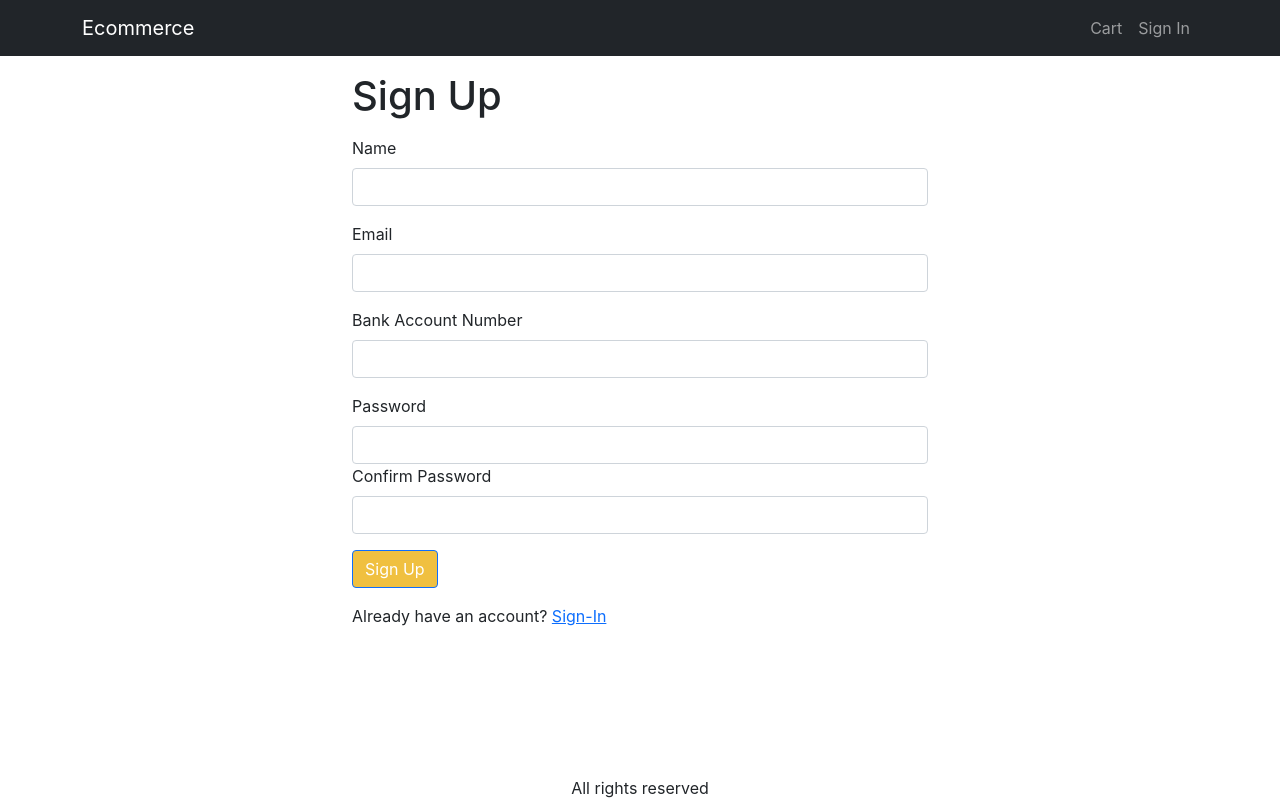
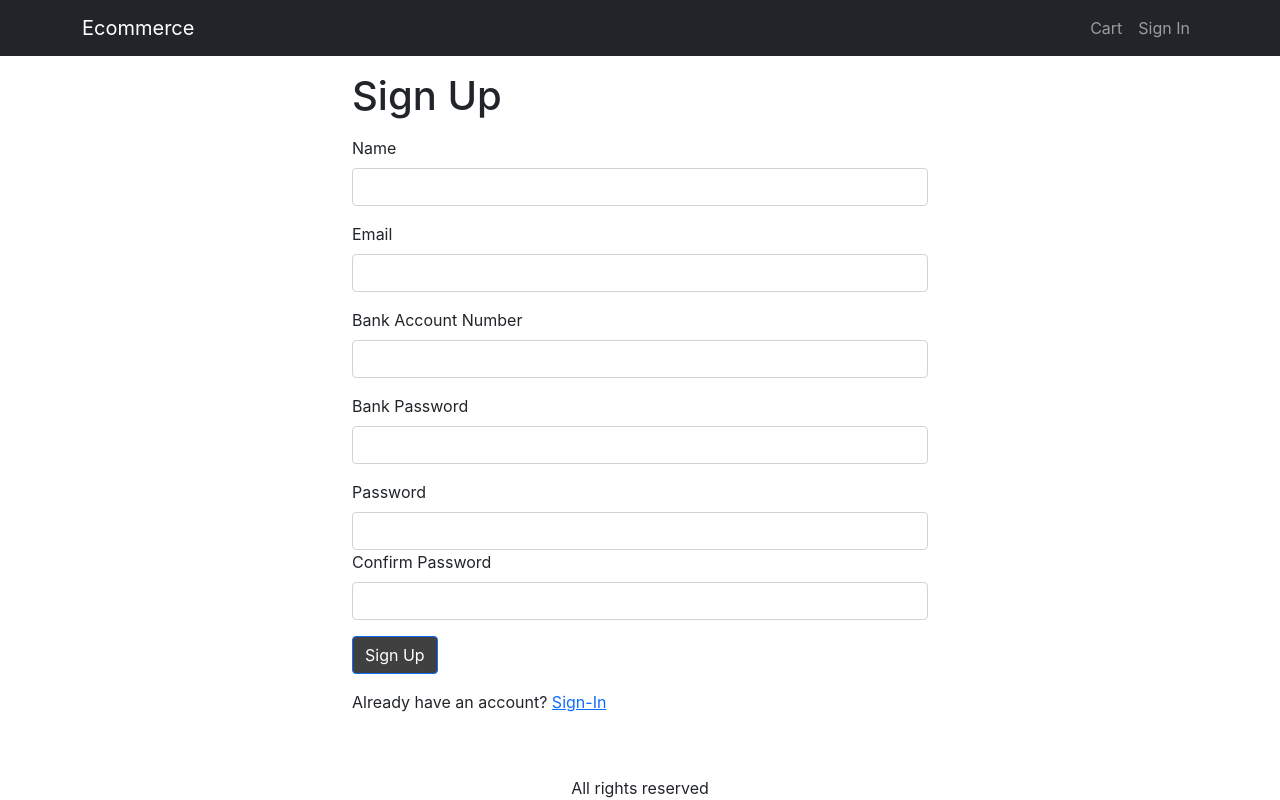
Before and after one commit to Akib-Alvee/ecommerce, a React (Create React App) app in the folder frontend/: page /signup in a window 1280 px wide. Built offline with nearby package versions, Linux system fonts and the light colour scheme.

Commit message:
bank info

```diff
--- a/frontend/src/index.css
+++ b/frontend/src/index.css
@@ -13,7 +13,7 @@ main {
   flex: 1;
 }
 .btn-primary {
-  background-color: #f0c040;
+  background-color: #404040;
 }
 
 .products {
@@ -22,7 +22,7 @@ main {
   justify-content: center;
 }
 .rating span {
-  color: #ffc000;
+  color: #404040;
 }
 .product {
   border: 1px #404040 solid;
--- a/frontend/src/screens/PaymentMethodScreen.js
+++ b/frontend/src/screens/PaymentMethodScreen.js
@@ -14,7 +14,7 @@ export default function PaymentMethodScreen() {
   } = state;
   const [accountname, setAccountName] = useState('');
   const [accountnumber, setAccountNumber] = useState('');
-  const [bankpassword, setBankPassword] = useState('');
+  const [bankpass, setBankPassword] = useState('');
 
   const [paymentMethodName, setPaymentMethod] = useState(
     paymentMethod || 'PayPal'
@@ -56,7 +56,7 @@ export default function PaymentMethodScreen() {
               onChange={(e) => setAccountNumber(e.target.value)}
             />
           </Form.Group>
-          <Form.Group className="mb-3" controlId="bankpassword">
+          <Form.Group className="mb-3" controlId="bankpass">
             <Form.Label>Bank Password</Form.Label>
             <Form.Control
               type="password"
--- a/frontend/src/screens/SignupScreen .js
+++ b/frontend/src/screens/SignupScreen .js
@@ -18,6 +18,7 @@ export default function SignupScreen() {
   const [name, setName] = useState('');
   const [email, setEmail] = useState('');
   const [account, setAccount] = useState('');
+  const [bankpass, setBankPassword] = useState('');
   const [password, setPassword] = useState('');
   const [confirmPassword, setConfirmPassword] = useState('');
 
@@ -34,6 +35,7 @@ export default function SignupScreen() {
         name,
         email,
         account,
+        bankpass,
         password,
       });
       ctxDispatch({ type: 'USER_SIGNIN', payload: data });
@@ -78,6 +80,14 @@ export default function SignupScreen() {
             onChange={(e) => setAccount(e.target.value)}
           />
         </Form.Group>
+        <Form.Group className="mb-3" controlId="bankpass">
+          <Form.Label>Bank Password</Form.Label>
+          <Form.Control
+            type="password"
+            required
+            onChange={(e) => setBankPassword(e.target.value)}
+          />
+        </Form.Group>
         <Form.Group className="mb-3" controlId="password">
           <Form.Label>Password</Form.Label>
           <Form.Control
```
Also changed, not shown: 2 other files (tests, documents, lock files or other folders).
